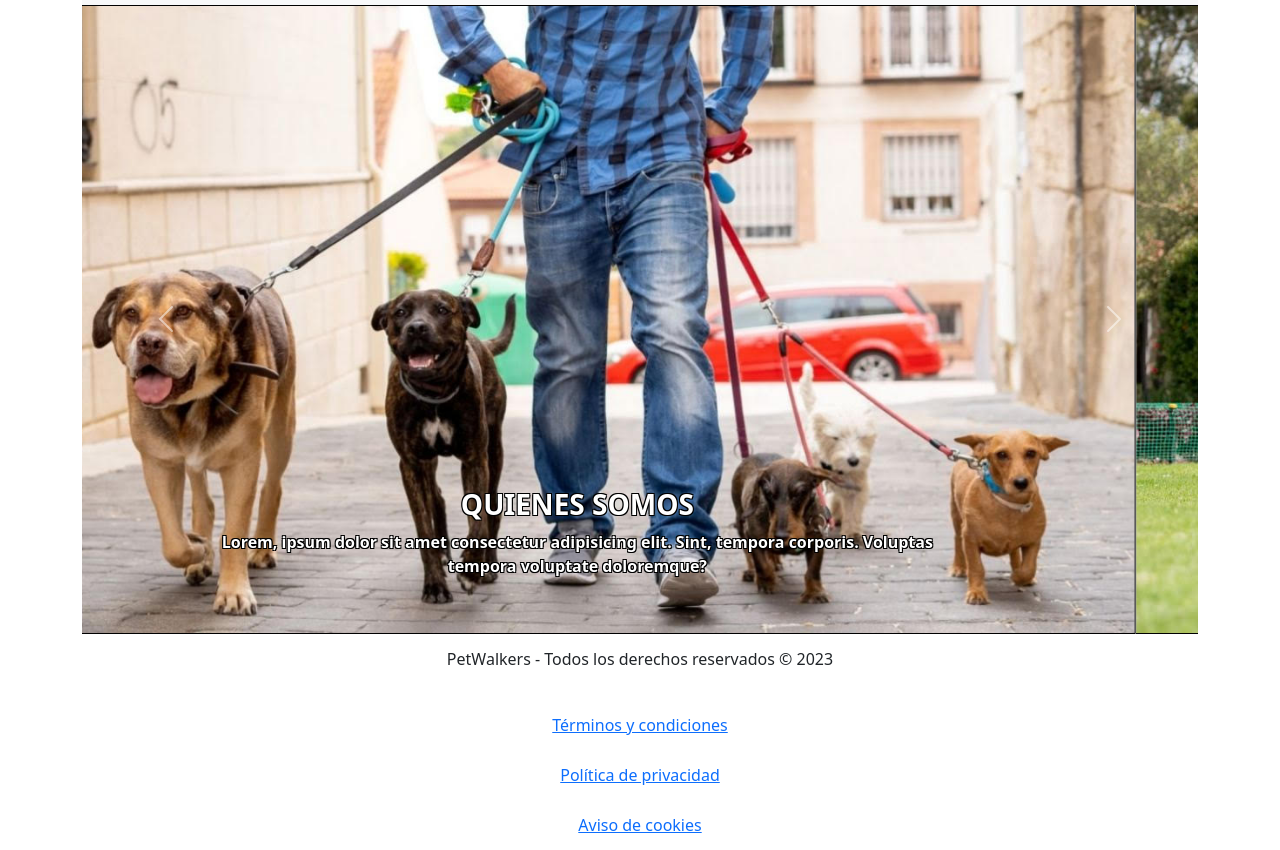
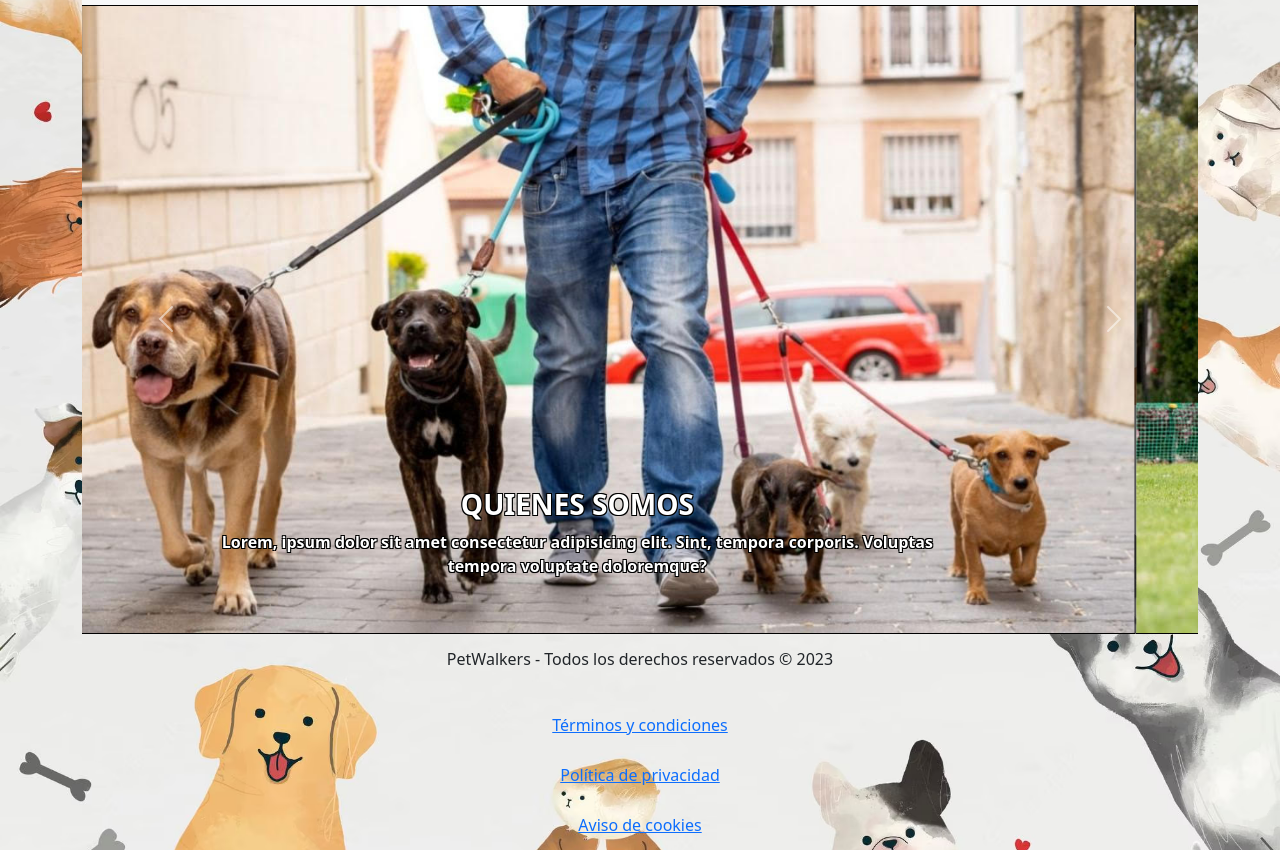
Before and after one commit to RodrigoCovarrubias/Desarrollo-Web, a plain HTML site: page quienesSomos.html in a window 1280 px wide. Shown: the part 51-901 px from the top of the page. Drawn offline with nearby package versions, Linux system fonts and the light colour scheme; files that its build step writes are made by us from their sources.

Commit message:
Agregado el Fondo en el index

```diff
--- a/Styles/estilos.css
+++ b/Styles/estilos.css
@@ -1,4 +1,7 @@
 html, body {
+    background-image: url(/img/marco-perros-sobre-fondo-blanco_53876-99295.jpg);
+    background-size: cover;
+    background-position: center;
     margin:0;
     padding:0;
     height:100%;
```
Also changed, not shown: index.html (+1 -1 lines).
